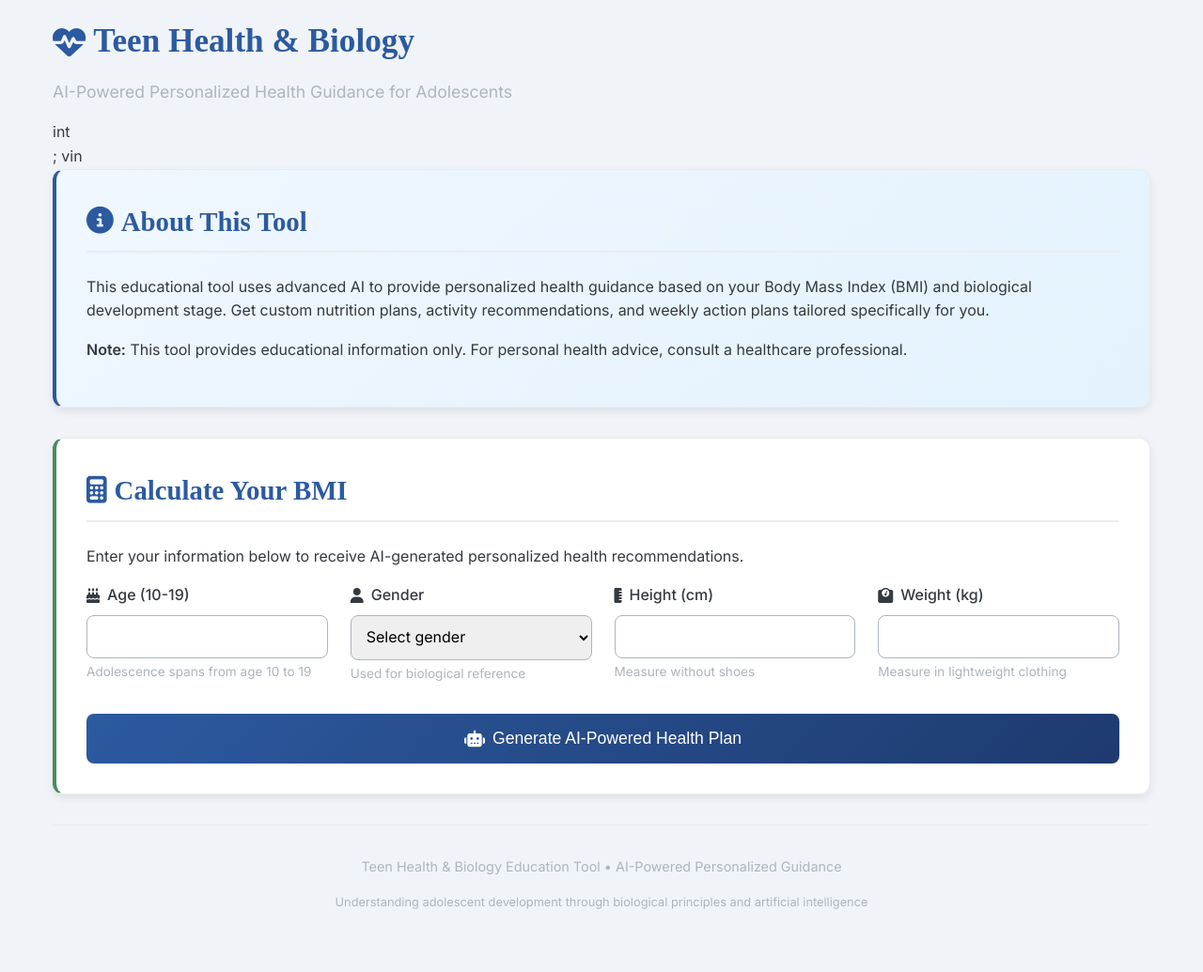
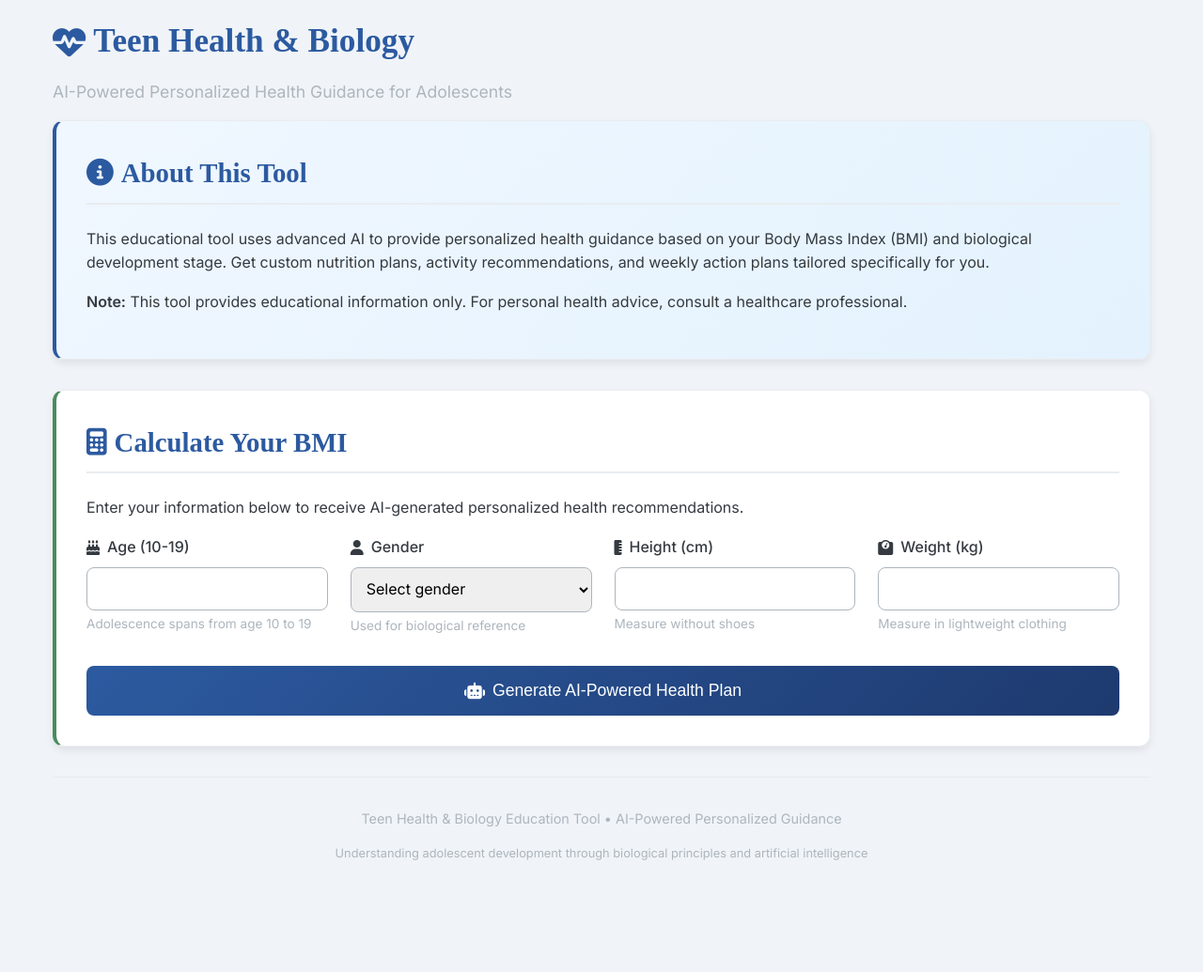
Before and after one commit to JomirBeast/Personal_final, a Flask app: page / in a window 1280 px wide. Shown: the whole page at 94% size. After the commit the page ends 916 px from the top, so only its background shows below. Run offline with Flask 3, Linux system fonts and the light colour scheme; some web fonts are replaced.

Commit message:
Fix HTML structure and formatting issues

```diff
--- a/templates/index.html
+++ b/templates/index.html
@@ -19,9 +19,7 @@
         </header>
 
         <main>
-            int <nav>;
-                vin
-            </nav>
+
             <div class="card intro-card">
                 <h2><i class="fas fa-info-circle"></i> About This Tool</h2>
                 <p>This educational tool uses advanced AI to provide personalized health guidance based on your Body Mass Index (BMI) and biological development stage. Get custom nutrition plans, activity recommendations, and weekly action plans tailored specifically for you.</p>
@@ -288,4 +286,5 @@
         </footer>
     </div>
 </body>
+
 </html>
```
